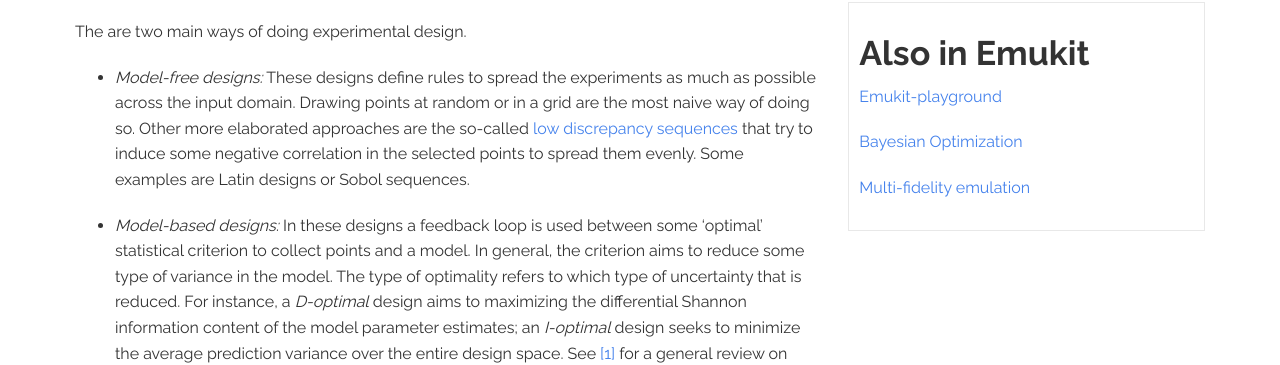
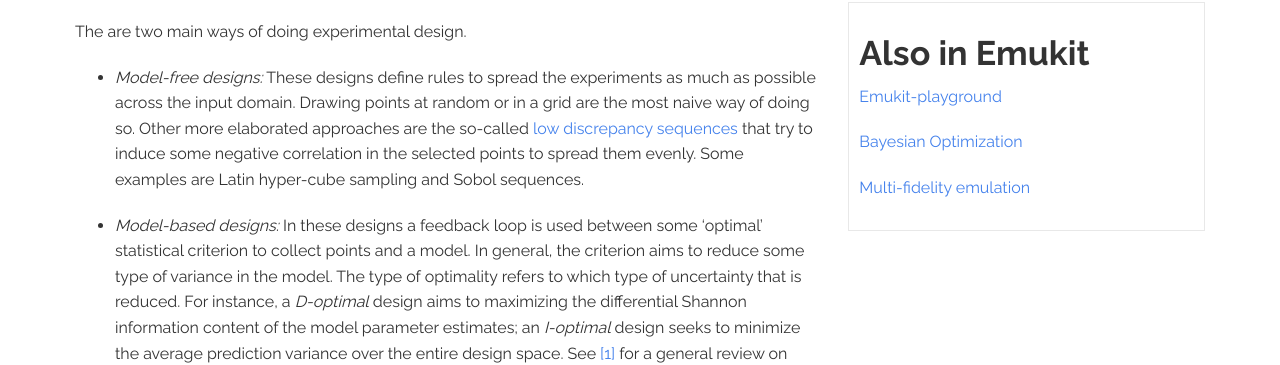
Before and after one commit to EmuKit/emukit, a Jekyll site: the page built from _posts/2016-06-09-experimental-design.markdown, in a window 1280 px wide and 900 px high. Shown: the part 382-747 px from the top of the window. Built offline with Jekyll 4.4.1, drawn with Linux system fonts in a browser that asks for light colours; formulas are drawn with MathJax 3.

Commit message:
Update _posts/2016-06-09-experimental-design.markdown
Co-Authored-By: javiergonzalezh <javi6681@gmail.com>

```diff
--- a/_posts/2016-06-09-experimental-design.markdown
+++ b/_posts/2016-06-09-experimental-design.markdown
@@ -15,7 +15,7 @@ The are two main ways of doing experimental design.
  * *Model-free designs:* These designs define rules to spread the experiments as much as possible
 across the input domain. Drawing points at random or in a grid are the most naive way of doing so. Other more elaborated approaches are the so-called
 [low discrepancy sequences](https://en.wikipedia.org/wiki/Low-discrepancy_sequence) that try to induce some negative correlation in the selected points to spread them evenly. Some examples are
-Latin designs or Sobol sequences.
+Latin hyper-cube sampling and Sobol sequences.
 
 * *Model-based designs:* In these designs a feedback loop is used between some 'optimal' statistical criterion to collect points and a model. In general, the criterion aims to
 reduce some type of variance in the model. The type of optimality refers to which type of uncertainty that is reduced. For instance, a *D-optimal* design aims
```
